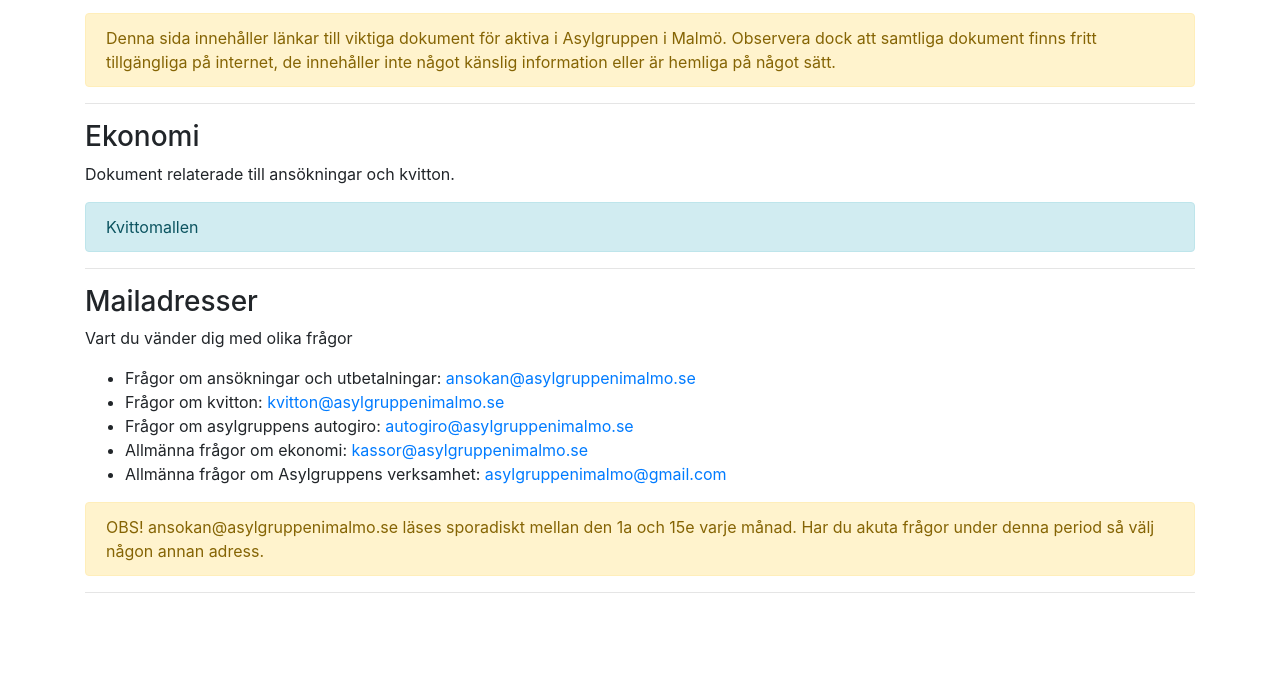
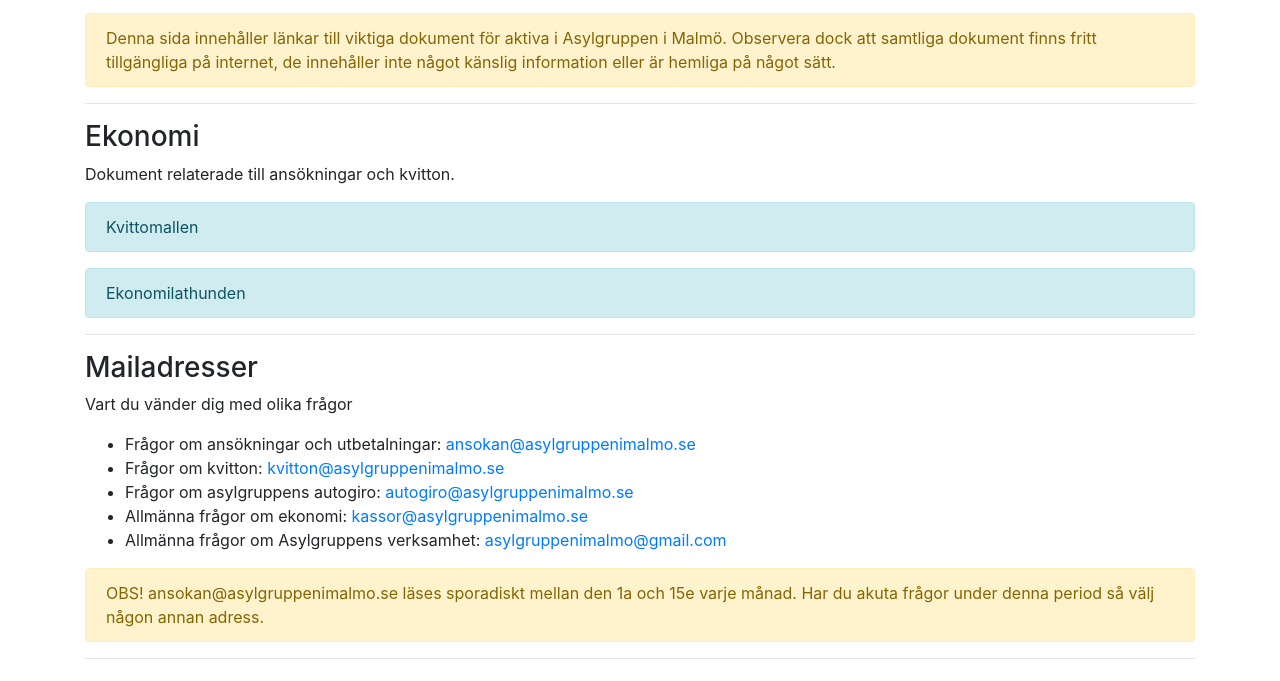
Before and after one commit to asylgrp/internt.asylgruppenimalmo.se, a plain HTML site: page index.html in a window 1280 px wide. Shown: the part 121-802 px from the top of the page. Drawn offline with Linux system fonts and the light colour scheme.

Commit message:
Update index.html

```diff
--- a/index.html
+++ b/index.html
@@ -43,6 +43,10 @@
         Kvittomallen
       </a>
 
+      <a class="alert alert-info" href="https://docs.google.com/document/d/12MDxj3JmTlDjBzXBH1-OF2wU54zY0eq73UOGCmMkrxQ/export?format=pdf">
+        Ekonomilathunden
+      </a>
+
       <hr>
 
       <h3>Mailadresser</h3>
```
